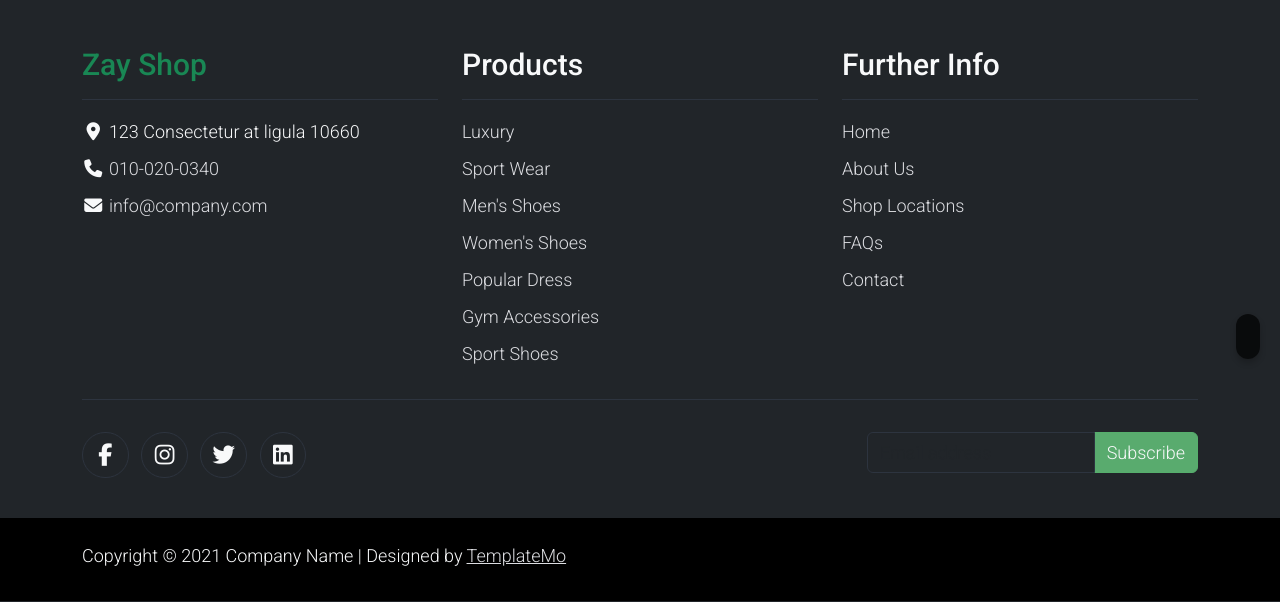
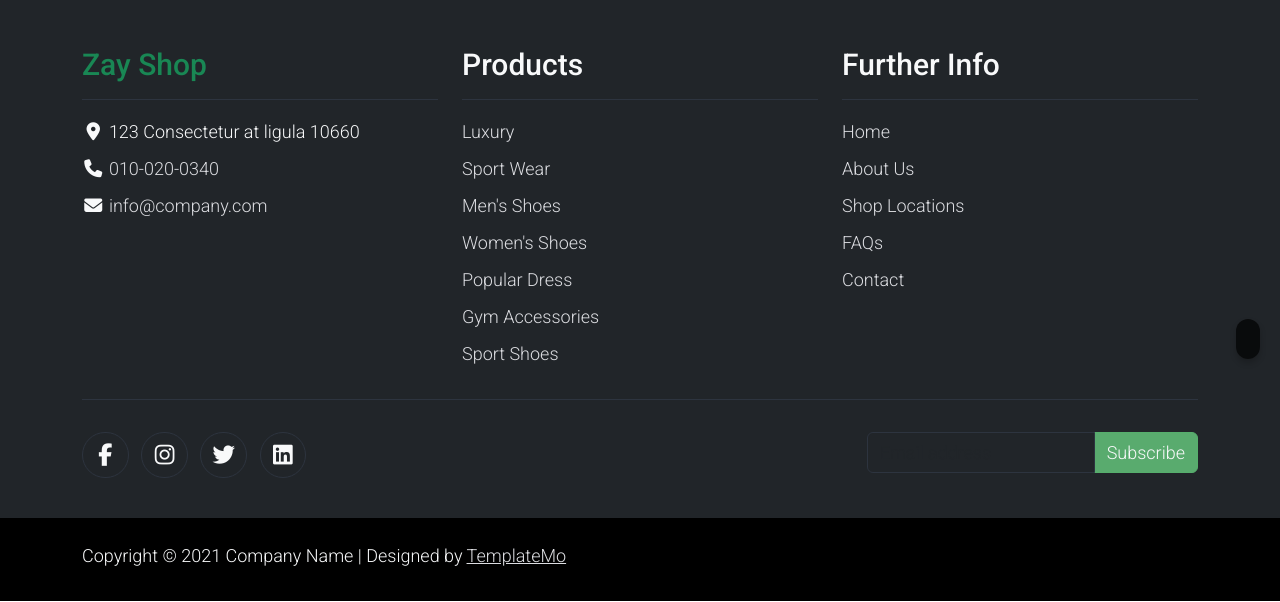
Before and after one commit to ssalanc/StoreProject, a Django app: template templates/Security/profile.html in a window 1280 px wide. Shown: the part 421-1023 px from the top of the page. Run offline with Django 3.2, Linux system fonts and the light colour scheme; the template is opened without the code that fills it, so the values that code supplies are empty; some libraries are stand-ins or nearby versions.

Commit message:
Avance 3

```diff
--- a/apps/security/urls.py
+++ b/apps/security/urls.py
@@ -1,6 +1,6 @@
 from django.contrib import admin
 from django.urls import path
-from apps.security.views import CustomLoginView, register_view, profile_view
+from apps.security.views import CustomLoginView, register_view, profile_view,save_switch_state
 from django.views.generic import View
 from django.contrib.auth.views import LogoutView
 
@@ -11,4 +11,5 @@ urlpatterns = [
     path('register/', register_view, name='register'),
     path('logout/', LogoutView.as_view(), name='logout'),
     path('profile/', profile_view, name='profile'),
+    path('save_switch_state',save_switch_state,name = 'save_switch_state'),
 ]
--- a/templates/partials/base.html
+++ b/templates/partials/base.html
@@ -40,54 +40,69 @@
     <script src="{% static 'js/templatemo.js' %}"></script>
     <script src="{% static 'js/custom.js' %}"></script>
 
-
     <script>
         document.addEventListener("DOMContentLoaded", function() {
             let switchElement = document.getElementById("colorSwitch");
-            let switchLabel = document.getElementById("switchLabel");
-            let toastEl = document.getElementById("modeToast");
-            let toastMessage = document.getElementById("toastMessage");
-            let toastBootstrap = new bootstrap.Toast(toastEl);
+            let imageButton = document.getElementById("imageButton");
+            let imageUpload = document.getElementById("imageUpload");
+            let imageButtonLi = document.getElementById("imageButtonLi");
 
-            // Comprobar si hay un estado guardado en localStorage
-            if (switchElement) {
-                let savedState = localStorage.getItem("editMode");
-                if (savedState === "on") {
-                    switchElement.checked = true;
-                    activarModoEdicion();
+            // Función para actualizar el estado en el servidor
+            function save_switch_state(estado) {
+                fetch("/save-switch-state/", {
+                    method: "POST",
+                    headers: {
+                        "Content-Type": "application/json",
+                        "X-CSRFToken": "{{ csrf_token }}"
+                    },
+                    body: JSON.stringify({ estado: estado })
+                })
+                .catch(error => console.error("Error al guardar el estado:", error));
             }
 
+            // Verificar estado guardado en localStorage
+            let savedState = localStorage.getItem("editMode");
+            let switchActivado = savedState === "on";
+            switchElement.checked = switchActivado;
+
+            // Mostrar u ocultar el botón de imagen según el estado del switch
+            imageButtonLi.style.display = switchActivado ? "block" : "none";
+
+            // Configurar el botón de imagen
+            imageButton.addEventListener("click", function(e) {
+                e.preventDefault();
+                imageUpload.click();
+            });
+
+            // Evento para cambiar el estado del switch
             switchElement.addEventListener("change", function() {
-                    if (this.checked) {
-                        activarModoEdicion();
-                    } else {
-                        desactivarModoEdicion();
-                    }
+                let isChecked = this.checked;
+                imageButtonLi.style.display = isChecked ? "block" : "none";
+                localStorage.setItem("editMode", isChecked ? "on" : "off");
+                save_switch_state(isChecked);
             });
-            }
+        });
+    </script>
 
-            function activarModoEdicion() {
+    function activarModoEdicion(showToast = true) {
         document.body.classList.add("edit-mode");
         document.body.classList.remove("view-mode");
         switchLabel.textContent = "Mood Edition";
         switchLabel.style.color = "white";
         toastMessage.textContent = "Mood Edition";
-                localStorage.setItem("editMode", "on"); // Guarda estado
-                toastBootstrap.show();
+        localStorage.setItem("editMode", "on");
+        if (showToast) toastBootstrap.show();
     }
 
-            function desactivarModoEdicion() {
+    function desactivarModoEdicion(showToast = true) {
         document.body.classList.add("view-mode");
         document.body.classList.remove("edit-mode");
         switchLabel.textContent = "Mood Edition";
         switchLabel.style.color = "white";
         toastMessage.textContent = "Display mode activated";
-                localStorage.setItem("editMode", "off"); // Guarda estado
-                toastBootstrap.show();
+        localStorage.setItem("editMode", "off");
+        if (showToast) toastBootstrap.show();
     }
-        });
-    </script>
-
 
     <!-- Switch flotante -->
     <div class="switch-container">
@@ -99,19 +114,15 @@
         {% endif %}
     </div>
 
-    <!-- Toast de Notificación -->
     <div class="position-fixed bottom-0 end-0 p-3" style="z-index: 1052">
         <div id="modeToast" class="toast align-items-center text-white bg-primary border-0" role="alert" aria-live="assertive" aria-atomic="true">
             <div class="d-flex">
-                <div class="toast-body" id="toastMessage">
-                    <!-- Mensaje dinámico aquí -->
-                </div>
+                <div class="toast-body" id="toastMessage"></div>
                 <button type="button" class="btn-close btn-close-white me-2 m-auto" data-bs-dismiss="toast" aria-label="Close"></button>
             </div>
         </div>
     </div>
 
-    <!-- CSS para hacer que el switch sea flotante -->
     <style>
         .switch-container {
             position: fixed;
@@ -125,12 +136,12 @@
             gap: 8px;
             color: white;
             box-shadow: 0px 4px 6px rgba(0, 0, 0, 0.2);
-            z-index: 1000; /* Para que no bloquee otros elementos */
-            width: auto; /* Evita que se expanda innecesariamente */
-            max-width: 200px; /* Evita que se haga muy grande */
-            height: 45px; /* 🔥 Establecemos un alto específico 🔥 */
-            overflow: hidden; /* Asegura que no crezca más de lo necesario */
-            pointer-events: auto; /* Asegura que sea interactivo */
+            z-index: 1000;
+            width: auto;
+            max-width: 200px;
+            height: 40px;
+            overflow: hidden;
+            pointer-events: auto;
         }
 
         .dropdown-menu {
```
Also changed, not shown: apps/security/views.py (+16 -1 lines), templates/shop.html (+11 -1 lines), db.sqlite3. Lines whose indentation alone changed are shown as unchanged.
